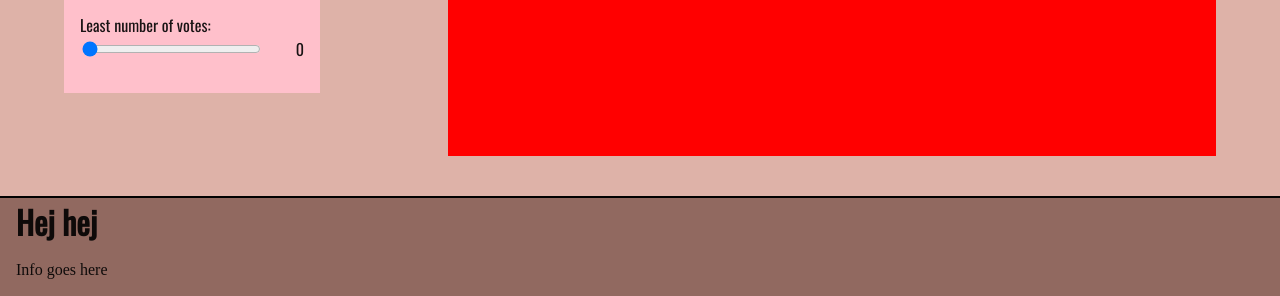
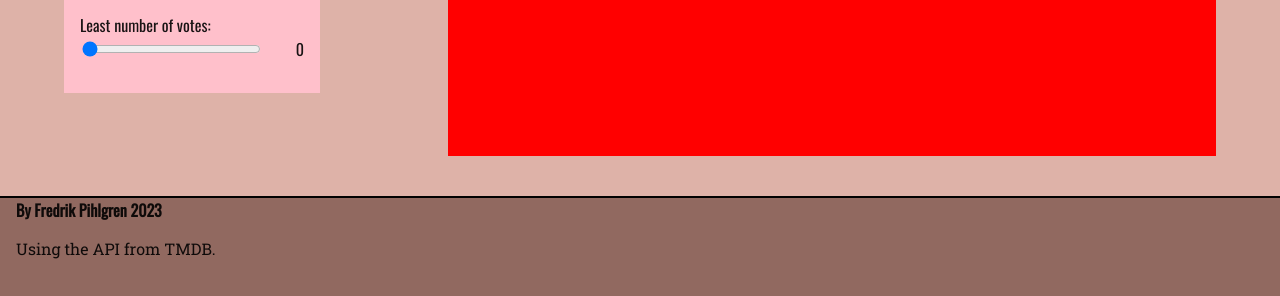
Before and after one commit to relicplay/moviedb_vanillajs, a plain HTML site: page index.html in a window 1280 px wide. Shown: the part 564-860 px from the top of the page. Drawn offline with nearby package versions, Linux system fonts and the light colour scheme; no server answers.

Commit message:
Css font adjusting + related dom-elements

```diff
--- a/index.html
+++ b/index.html
@@ -78,14 +78,6 @@
 
             </aside>
         <section class="cardwrapper">
-            <!--
-                * Add new div layer for holding movie titles.
-                * make sure cards are created here instead.
-                * make sure this div is cleared, not the whole section
-                * Add function that displays statusmessage div if no result, and hides it if any
-                * In same function, display movielist div if success.
-                * Maybe something like: if movielist.style.display == "hidden" statusmessage.style.display = "flex" else statusmessage.style.display = "hidden"
-            -->
             <div id="movielist">
 
             </div>
@@ -98,12 +90,8 @@
     <footer>
 
         <section>
-            <h2>
-                Hej hej
-            </h2>
-            <p>
-                Info goes here
-            </p>
+            <h2>By Fredrik Pihlgren 2023</h2>
+            <p>Using the API from TMDB.</p>
         </section>
 
     </footer>
--- a/script.js
+++ b/script.js
@@ -78,7 +78,6 @@ let lastDataRequest = navBtnCollection[0].value;
       }
     })
   });
-
 
 
   //Inits & checks interaction with filter-options:
--- a/style.css
+++ b/style.css
@@ -30,9 +30,13 @@
     --headerMedium: 2em;
     --headerSmall: 1em;
 
+    --regularLarge: 2em;
+    --regularMedium: 1em;
+    --regularSmall: .6em;
+
 }
 
-h1, h2 {
+h1, h2, h3 {
     font-family: var(--headerFont);
     font-size: var(--headerLarge);
     margin: 0;
@@ -41,6 +45,10 @@ h1, h2 {
 
 h2 {
   font-size: var(--headerMedium);
+}
+
+h3 {
+  font-size: var(--headerSmall);
 }
 
 
@@ -150,6 +158,15 @@ footer {
     border-top: var(--border);
 }
 
+footer h2 {
+  font-size: var(--headerSmall);
+}
+
+footer p {
+  font-family: var(--regularFont);
+  font-size: var(--regularMedium);
+}
+
 .navlogo {
     width: 500px;
     height: auto;
@@ -173,7 +190,6 @@ footer {
   margin: 0;
   padding: 6px 10px;
   background: #ddd;
-  font-size: 17px;
   border: none;
   cursor: pointer;
 }
@@ -393,6 +409,8 @@ input[type='checkbox']:checked+label {
   }
 
   .modal-moviedetails div:nth-last-child(1) {
+    font-family: var(--regularFont);
+    font-size: var(--regularMedium);
     font-style: italic;
   }
 
```
